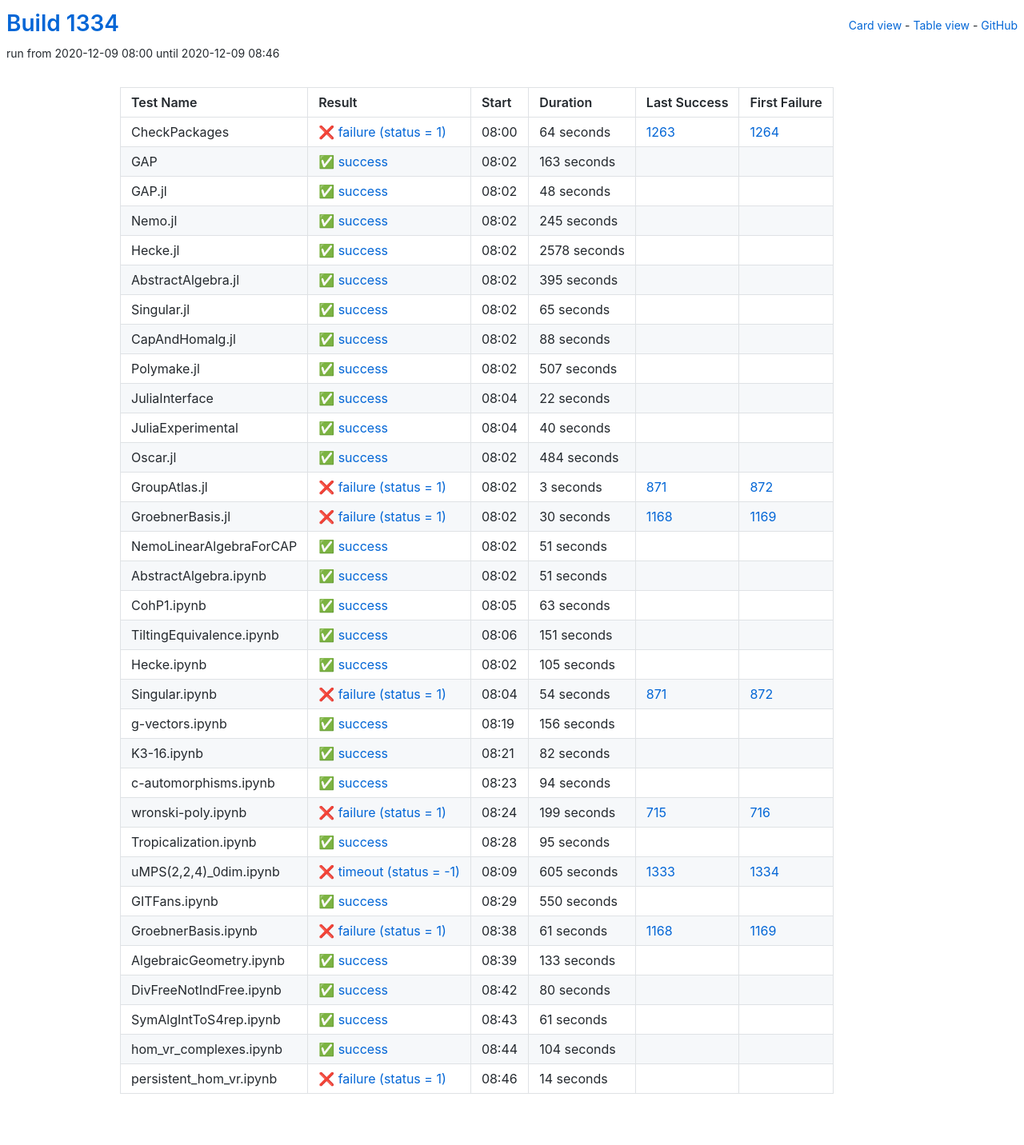
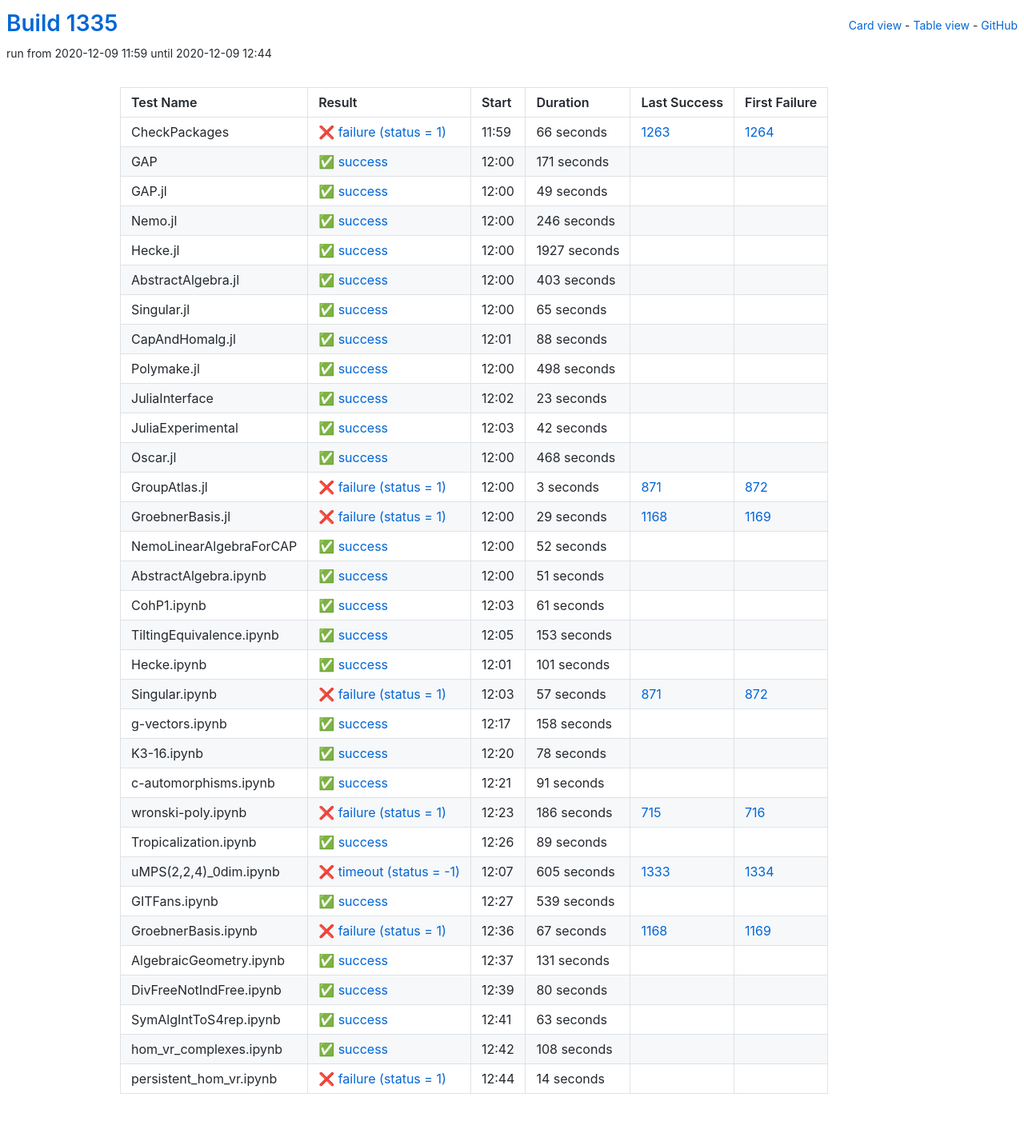
Before and after one commit to oscar-system/oscar-ci-status-stable, a Jekyll site: the page built from table.html, in a window 1280 px wide. Shown: the whole page at 80% size. Built offline with Jekyll 4.4.1, drawn with Linux system fonts in a browser that asks for light colours.

Commit message:
Build #1335

```diff
--- a/_data/ci.yml
+++ b/_data/ci.yml
@@ -1,6 +1,6 @@
 ---
-build: 1334
-build_url: https://oscarci.mathematik.uni-kl.de/job/oscar-stable/1334/
+build: 1335
+build_url: https://oscarci.mathematik.uni-kl.de/job/oscar-stable/1335/
 job: oscar-stable
 organization: oscar-system
 repo: oscar-ci-status-stable
@@ -8,80 +8,80 @@ repourl: https://github.com/oscar-system/oscar-ci-status-stable
 tests:
 - name: CheckPackages
   id: checkpackages
-  log: https://oscarci.mathematik.uni-kl.de/job/oscar-stable/1334/artifact/logs/build-1334/CheckPackages.log
-  start: 2020-12-09 08:00
+  log: https://oscarci.mathematik.uni-kl.de/job/oscar-stable/1335/artifact/logs/build-1335/CheckPackages.log
+  start: 2020-12-09 11:59
   success: false
   exitcode: 1
   status: failure
-  duration: 64
+  duration: 66
   last_success: 1263
   last_success_url: https://oscarci.mathematik.uni-kl.de/job/oscar-stable/1263/
   first_failure: 1264
   first_failure_url: https://oscarci.mathematik.uni-kl.de/job/oscar-stable/1264/
 - name: GAP
   id: gap
-  log: https://oscarci.mathematik.uni-kl.de/job/oscar-stable/1334/artifact/logs/build-1334/GAP.log
-  start: 2020-12-09 08:02
+  log: https://oscarci.mathematik.uni-kl.de/job/oscar-stable/1335/artifact/logs/build-1335/GAP.log
+  start: 2020-12-09 12:00
   success: true
   exitcode: 0
   status: success
-  duration: 163
+  duration: 171
   last_success: false
   last_success_url:
   first_failure: false
   first_failure_url:
 - name: GAP.jl
   id: gap-jl
-  log: https://oscarci.mathematik.uni-kl.de/job/oscar-stable/1334/artifact/logs/build-1334/GAP.jl.log
-  start: 2020-12-09 08:02
+  log: https://oscarci.mathematik.uni-kl.de/job/oscar-stable/1335/artifact/logs/build-1335/GAP.jl.log
+  start: 2020-12-09 12:00
   success: true
   exitcode: 0
   status: success
-  duration: 48
+  duration: 49
   last_success: false
   last_success_url:
   first_failure: false
   first_failure_url:
 - name: Nemo.jl
   id: nemo-jl
-  log: https://oscarci.mathematik.uni-kl.de/job/oscar-stable/1334/artifact/logs/build-1334/Nemo.jl.log
-  start: 2020-12-09 08:02
+  log: https://oscarci.mathematik.uni-kl.de/job/oscar-stable/1335/artifact/logs/build-1335/Nemo.jl.log
+  start: 2020-12-09 12:00
   success: true
   exitcode: 0
   status: success
-  duration: 245
+  duration: 246
   last_success: false
   last_success_url:
   first_failure: false
   first_failure_url:
 - name: Hecke.jl
   id: hecke-jl
-  log: https://oscarci.mathematik.uni-kl.de/job/oscar-stable/1334/artifact/logs/build-1334/Hecke.jl.log
-  start: 2020-12-09 08:02
+  log: https://oscarci.mathematik.uni-kl.de/job/oscar-stable/1335/artifact/logs/build-1335/Hecke.jl.log
+  start: 2020-12-09 12:00
   success: true
   exitcode: 0
   status: success
-  duration: 2578
+  duration: 1927
   last_success: false
   last_success_url:
   first_failure: false
   first_failure_url:
 - name: AbstractAlgebra.jl
   id: abstractalgebra-jl
-  log: https://oscarci.mathematik.uni-kl.de/job/oscar-stable/1334/artifact/logs/build-1334/AbstractAlgebra.jl.log
-  start: 2020-12-09 08:02
+  log: https://oscarci.mathematik.uni-kl.de/job/oscar-stable/1335/artifact/logs/build-1335/AbstractAlgebra.jl.log
+  start: 2020-12-09 12:00
   success: true
   exitcode: 0
   status: success
-  duration: 395
+  duration: 403
   last_success: false
   last_success_url:
   first_failure: false
   first_failure_url:
 - name: Singular.jl
   id: singular-jl
-  log: https://oscarci.mathematik.uni-kl.de/job/oscar-stable/1334/artifact/logs/build-1334/Singular.jl.log
-  start: 2020-12-09 08:02
+  log: https://oscarci.mathematik.uni-kl.de/job/oscar-stable/1335/artifact/logs/build-1335/Singular.jl.log
+  start: 2020-12-09 12:00
   success: true
   exitcode: 0
   status: success
@@ -92,8 +92,8 @@ tests:
   first_failure_url:
 - name: CapAndHomalg.jl
   id: capandhomalg-jl
-  log: https://oscarci.mathematik.uni-kl.de/job/oscar-stable/1334/artifact/logs/build-1334/CapAndHomalg.jl.log
-  start: 2020-12-09 08:02
+  log: https://oscarci.mathematik.uni-kl.de/job/oscar-stable/1335/artifact/logs/build-1335/CapAndHomalg.jl.log
+  start: 2020-12-09 12:01
   success: true
   exitcode: 0
   status: success
@@ -104,56 +104,56 @@ tests:
   first_failure_url:
 - name: Polymake.jl
   id: polymake-jl
-  log: https://oscarci.mathematik.uni-kl.de/job/oscar-stable/1334/artifact/logs/build-1334/Polymake.jl.log
-  start: 2020-12-09 08:02
+  log: https://oscarci.mathematik.uni-kl.de/job/oscar-stable/1335/artifact/logs/build-1335/Polymake.jl.log
+  start: 2020-12-09 12:00
   success: true
   exitcode: 0
   status: success
-  duration: 507
+  duration: 498
   last_success: false
   last_success_url:
   first_failure: false
   first_failure_url:
 - name: JuliaInterface
   id: juliainterface
-  log: https://oscarci.mathematik.uni-kl.de/job/oscar-stable/1334/artifact/logs/build-1334/JuliaInterface.log
-  start: 2020-12-09 08:04
+  log: https://oscarci.mathematik.uni-kl.de/job/oscar-stable/1335/artifact/logs/build-1335/JuliaInterface.log
+  start: 2020-12-09 12:02
   success: true
   exitcode: 0
   status: success
-  duration: 22
+  duration: 23
   last_success: false
   last_success_url:
   first_failure: false
   first_failure_url:
 - name: JuliaExperimental
   id: juliaexperimental
-  log: https://oscarci.mathematik.uni-kl.de/job/oscar-stable/1334/artifact/logs/build-1334/JuliaExperimental.log
-  start: 2020-12-09 08:04
+  log: https://oscarci.mathematik.uni-kl.de/job/oscar-stable/1335/artifact/logs/build-1335/JuliaExperimental.log
+  start: 2020-12-09 12:03
   success: true
   exitcode: 0
   status: success
-  duration: 40
+  duration: 42
   last_success: false
   last_success_url:
   first_failure: false
   first_failure_url:
 - name: Oscar.jl
   id: oscar-jl
-  log: https://oscarci.mathematik.uni-kl.de/job/oscar-stable/1334/artifact/logs/build-1334/Oscar.jl.log
-  start: 2020-12-09 08:02
+  log: https://oscarci.mathematik.uni-kl.de/job/oscar-stable/1335/artifact/logs/build-1335/Oscar.jl.log
+  start: 2020-12-09 12:00
   success: true
   exitcode: 0
   status: success
-  duration: 484
+  duration: 468
   last_success: false
   last_success_url:
   first_failure: false
   first_failure_url:
 - name: GroupAtlas.jl
   id: groupatlas-jl
-  log: https://oscarci.mathematik.uni-kl.de/job/oscar-stable/1334/artifact/logs/build-1334/GroupAtlas.jl.log
-  start: 2020-12-09 08:02
+  log: https://oscarci.mathematik.uni-kl.de/job/oscar-stable/1335/artifact/logs/build-1335/GroupAtlas.jl.log
+  start: 2020-12-09 12:00
   success: false
   exitcode: 1
   status: failure
@@ -164,32 +164,32 @@ tests:
   first_failure_url: https://oscarci.mathematik.uni-kl.de/job/oscar-stable/872/
 - name: GroebnerBasis.jl
   id: groebnerbasis-jl
-  log: https://oscarci.mathematik.uni-kl.de/job/oscar-stable/1334/artifact/logs/build-1334/GroebnerBasis.jl.log
-  start: 2020-12-09 08:02
+  log: https://oscarci.mathematik.uni-kl.de/job/oscar-stable/1335/artifact/logs/build-1335/GroebnerBasis.jl.log
+  start: 2020-12-09 12:00
   success: false
   exitcode: 1
   status: failure
-  duration: 30
+  duration: 29
   last_success: 1168
   last_success_url: https://oscarci.mathematik.uni-kl.de/job/oscar-stable/1168/
   first_failure: 1169
   first_failure_url: https://oscarci.mathematik.uni-kl.de/job/oscar-stable/1169/
 - name: NemoLinearAlgebraForCAP
   id: nemolinearalgebraforcap
-  log: https://oscarci.mathematik.uni-kl.de/job/oscar-stable/1334/artifact/logs/build-1334/NemoLinearAlgebraForCAP.log
-  start: 2020-12-09 08:02
+  log: https://oscarci.mathematik.uni-kl.de/job/oscar-stable/1335/artifact/logs/build-1335/NemoLinearAlgebraForCAP.log
+  start: 2020-12-09 12:00
   success: true
   exitcode: 0
   status: success
-  duration: 51
+  duration: 52
   last_success: false
   last_success_url:
   first_failure: false
   first_failure_url:
 - name: AbstractAlgebra.ipynb
   id: abstractalgebra-ipynb
-  log: https://oscarci.mathematik.uni-kl.de/job/oscar-stable/1334/artifact/logs/build-1334/AbstractAlgebra.ipynb.log
-  start: 2020-12-09 08:02
+  log: https://oscarci.mathematik.uni-kl.de/job/oscar-stable/1335/artifact/logs/build-1335/AbstractAlgebra.ipynb.log
+  start: 2020-12-09 12:00
   success: true
   exitcode: 0
   status: success
@@ -200,116 +200,116 @@ tests:
   first_failure_url:
 - name: CohP1.ipynb
   id: cohp1-ipynb
-  log: https://oscarci.mathematik.uni-kl.de/job/oscar-stable/1334/artifact/logs/build-1334/CohP1.ipynb.log
-  start: 2020-12-09 08:05
+  log: https://oscarci.mathematik.uni-kl.de/job/oscar-stable/1335/artifact/logs/build-1335/CohP1.ipynb.log
+  start: 2020-12-09 12:03
   success: true
   exitcode: 0
   status: success
-  duration: 63
+  duration: 61
   last_success: false
   last_success_url:
   first_failure: false
   first_failure_url:
 - name: TiltingEquivalence.ipynb
   id: tiltingequivalence-ipynb
-  log: https://oscarci.mathematik.uni-kl.de/job/oscar-stable/1334/artifact/logs/build-1334/TiltingEquivalence.ipynb.log
-  start: 2020-12-09 08:06
+  log: https://oscarci.mathematik.uni-kl.de/job/oscar-stable/1335/artifact/logs/build-1335/TiltingEquivalence.ipynb.log
+  start: 2020-12-09 12:05
   success: true
   exitcode: 0
   status: success
-  duration: 151
+  duration: 153
   last_success: false
   last_success_url:
   first_failure: false
   first_failure_url:
 - name: Hecke.ipynb
   id: hecke-ipynb
-  log: https://oscarci.mathematik.uni-kl.de/job/oscar-stable/1334/artifact/logs/build-1334/Hecke.ipynb.log
-  start: 2020-12-09 08:02
+  log: https://oscarci.mathematik.uni-kl.de/job/oscar-stable/1335/artifact/logs/build-1335/Hecke.ipynb.log
+  start: 2020-12-09 12:01
   success: true
   exitcode: 0
   status: success
-  duration: 105
+  duration: 101
   last_success: false
   last_success_url:
   first_failure: false
   first_failure_url:
 - name: Singular.ipynb
   id: singular-ipynb
-  log: https://oscarci.mathematik.uni-kl.de/job/oscar-stable/1334/artifact/logs/build-1334/Singular.ipynb.log
-  start: 2020-12-09 08:04
+  log: https://oscarci.mathematik.uni-kl.de/job/oscar-stable/1335/artifact/logs/build-1335/Singular.ipynb.log
+  start: 2020-12-09 12:03
   success: false
   exitcode: 1
   status: failure
-  duration: 54
+  duration: 57
   last_success: 871
   last_success_url: https://oscarci.mathematik.uni-kl.de/job/oscar-stable/871/
   first_failure: 872
   first_failure_url: https://oscarci.mathematik.uni-kl.de/job/oscar-stable/872/
 - name: g-vectors.ipynb
   id: g-vectors-ipynb
-  log: https://oscarci.mathematik.uni-kl.de/job/oscar-stable/1334/artifact/logs/build-1334/g-vectors.ipynb.log
-  start: 2020-12-09 08:19
+  log: https://oscarci.mathematik.uni-kl.de/job/oscar-stable/1335/artifact/logs/build-1335/g-vectors.ipynb.log
+  start: 2020-12-09 12:17
   success: true
   exitcode: 0
   status: success
-  duration: 156
+  duration: 158
   last_success: false
   last_success_url:
   first_failure: false
   first_failure_url:
 - name: K3-16.ipynb
   id: k3-16-ipynb
-  log: https://oscarci.mathematik.uni-kl.de/job/oscar-stable/1334/artifact/logs/build-1334/K3-16.ipynb.log
-  start: 2020-12-09 08:21
+  log: https://oscarci.mathematik.uni-kl.de/job/oscar-stable/1335/artifact/logs/build-1335/K3-16.ipynb.log
+  start: 2020-12-09 12:20
   success: true
   exitcode: 0
   status: success
-  duration: 82
+  duration: 78
   last_success: false
   last_success_url:
   first_failure: false
   first_failure_url:
 - name: c-automorphisms.ipynb
   id: c-automorphisms-ipynb
-  log: https://oscarci.mathematik.uni-kl.de/job/oscar-stable/1334/artifact/logs/build-1334/c-automorphisms.ipynb.log
-  start: 2020-12-09 08:23
+  log: https://oscarci.mathematik.uni-kl.de/job/oscar-stable/1335/artifact/logs/build-1335/c-automorphisms.ipynb.log
+  start: 2020-12-09 12:21
   success: true
   exitcode: 0
   status: success
-  duration: 94
+  duration: 91
   last_success: false
   last_success_url:
   first_failure: false
   first_failure_url:
 - name: wronski-poly.ipynb
   id: wronski-poly-ipynb
-  log: https://oscarci.mathematik.uni-kl.de/job/oscar-stable/1334/artifact/logs/build-1334/wronski-poly.ipynb.log
-  start: 2020-12-09 08:24
+  log: https://oscarci.mathematik.uni-kl.de/job/oscar-stable/1335/artifact/logs/build-1335/wronski-poly.ipynb.log
+  start: 2020-12-09 12:23
   success: false
   exitcode: 1
   status: failure
-  duration: 199
+  duration: 186
   last_success: 715
   last_success_url: https://oscarci.mathematik.uni-kl.de/job/oscar-stable/715/
   first_failure: 716
   first_failure_url: https://oscarci.mathematik.uni-kl.de/job/oscar-stable/716/
 - name: Tropicalization.ipynb
   id: tropicalization-ipynb
-  log: https://oscarci.mathematik.uni-kl.de/job/oscar-stable/1334/artifact/logs/build-1334/Tropicalization.ipynb.log
-  start: 2020-12-09 08:28
+  log: https://oscarci.mathematik.uni-kl.de/job/oscar-stable/1335/artifact/logs/build-1335/Tropicalization.ipynb.log
+  start: 2020-12-09 12:26
   success: true
   exitcode: 0
   status: success
-  duration: 95
+  duration: 89
   last_success: false
   last_success_url:
   first_failure: false
   first_failure_url:
 - name: uMPS(2,2,4)_0dim.ipynb
   id: umps-2-2-4-0dim-ipynb
-  log: https://oscarci.mathematik.uni-kl.de/job/oscar-stable/1334/artifact/logs/build-1334/uMPS-2-2-4-_0dim.ipynb.log
-  start: 2020-12-09 08:09
+  log: https://oscarci.mathematik.uni-kl.de/job/oscar-stable/1335/artifact/logs/build-1335/uMPS-2-2-4-_0dim.ipynb.log
+  start: 2020-12-09 12:07
   success: false
   exitcode: -1
   status: timeout
@@ -320,44 +320,44 @@ tests:
   first_failure_url: https://oscarci.mathematik.uni-kl.de/job/oscar-stable/1334/
 - name: GITFans.ipynb
   id: gitfans-ipynb
-  log: https://oscarci.mathematik.uni-kl.de/job/oscar-stable/1334/artifact/logs/build-1334/GITFans.ipynb.log
-  start: 2020-12-09 08:29
+  log: https://oscarci.mathematik.uni-kl.de/job/oscar-stable/1335/artifact/logs/build-1335/GITFans.ipynb.log
+  start: 2020-12-09 12:27
   success: true
   exitcode: 0
   status: success
-  duration: 550
+  duration: 539
   last_success: false
   last_success_url:
   first_failure: false
   first_failure_url:
 - name: GroebnerBasis.ipynb
   id: groebnerbasis-ipynb
-  log: https://oscarci.mathematik.uni-kl.de/job/oscar-stable/1334/artifact/logs/build-1334/GroebnerBasis.ipynb.log
-  start: 2020-12-09 08:38
+  log: https://oscarci.mathematik.uni-kl.de/job/oscar-stable/1335/artifact/logs/build-1335/GroebnerBasis.ipynb.log
+  start: 2020-12-09 12:36
   success: false
   exitcode: 1
   status: failure
-  duration: 61
+  duration: 67
   last_success: 1168
   last_success_url: https://oscarci.mathematik.uni-kl.de/job/oscar-stable/1168/
   first_failure: 1169
   first_failure_url: https://oscarci.mathematik.uni-kl.de/job/oscar-stable/1169/
 - name: AlgebraicGeometry.ipynb
   id: algebraicgeometry-ipynb
-  log: https://oscarci.mathematik.uni-kl.de/job/oscar-stable/1334/artifact/logs/build-1334/AlgebraicGeometry.ipynb.log
-  start: 2020-12-09 08:39
+  log: https://oscarci.mathematik.uni-kl.de/job/oscar-stable/1335/artifact/logs/build-1335/AlgebraicGeometry.ipynb.log
+  start: 2020-12-09 12:37
   success: true
   exitcode: 0
   status: success
-  duration: 133
+  duration: 131
   last_success: false
   last_success_url:
   first_failure: false
   first_failure_url:
 - name: DivFreeNotIndFree.ipynb
   id: divfreenotindfree-ipynb
-  log: https://oscarci.mathematik.uni-kl.de/job/oscar-stable/1334/artifact/logs/build-1334/DivFreeNotIndFree.ipynb.log
-  start: 2020-12-09 08:42
+  log: https://oscarci.mathematik.uni-kl.de/job/oscar-stable/1335/artifact/logs/build-1335/DivFreeNotIndFree.ipynb.log
+  start: 2020-12-09 12:39
   success: true
   exitcode: 0
   status: success
@@ -368,32 +368,32 @@ tests:
   first_failure_url:
 - name: SymAlgIntToS4rep.ipynb
   id: symalginttos4rep-ipynb
-  log: https://oscarci.mathematik.uni-kl.de/job/oscar-stable/1334/artifact/logs/build-1334/SymAlgIntToS4rep.ipynb.log
-  start: 2020-12-09 08:43
+  log: https://oscarci.mathematik.uni-kl.de/job/oscar-stable/1335/artifact/logs/build-1335/SymAlgIntToS4rep.ipynb.log
+  start: 2020-12-09 12:41
   success: true
   exitcode: 0
   status: success
-  duration: 61
+  duration: 63
   last_success: false
   last_success_url:
   first_failure: false
   first_failure_url:
 - name: hom_vr_complexes.ipynb
   id: hom-vr-complexes-ipynb
-  log: https://oscarci.mathematik.uni-kl.de/job/oscar-stable/1334/artifact/logs/build-1334/hom_vr_complexes.ipynb.log
-  start: 2020-12-09 08:44
+  log: https://oscarci.mathematik.uni-kl.de/job/oscar-stable/1335/artifact/logs/build-1335/hom_vr_complexes.ipynb.log
+  start: 2020-12-09 12:42
   success: true
   exitcode: 0
   status: success
-  duration: 104
+  duration: 108
   last_success: false
   last_success_url:
   first_failure: false
   first_failure_url:
 - name: persistent_hom_vr.ipynb
   id: persistent-hom-vr-ipynb
-  log: https://oscarci.mathematik.uni-kl.de/job/oscar-stable/1334/artifact/logs/build-1334/persistent_hom_vr.ipynb.log
-  start: 2020-12-09 08:46
+  log: https://oscarci.mathematik.uni-kl.de/job/oscar-stable/1335/artifact/logs/build-1335/persistent_hom_vr.ipynb.log
+  start: 2020-12-09 12:44
   success: false
   exitcode: 1
   status: failure
```
Also changed, not shown: README.md.
